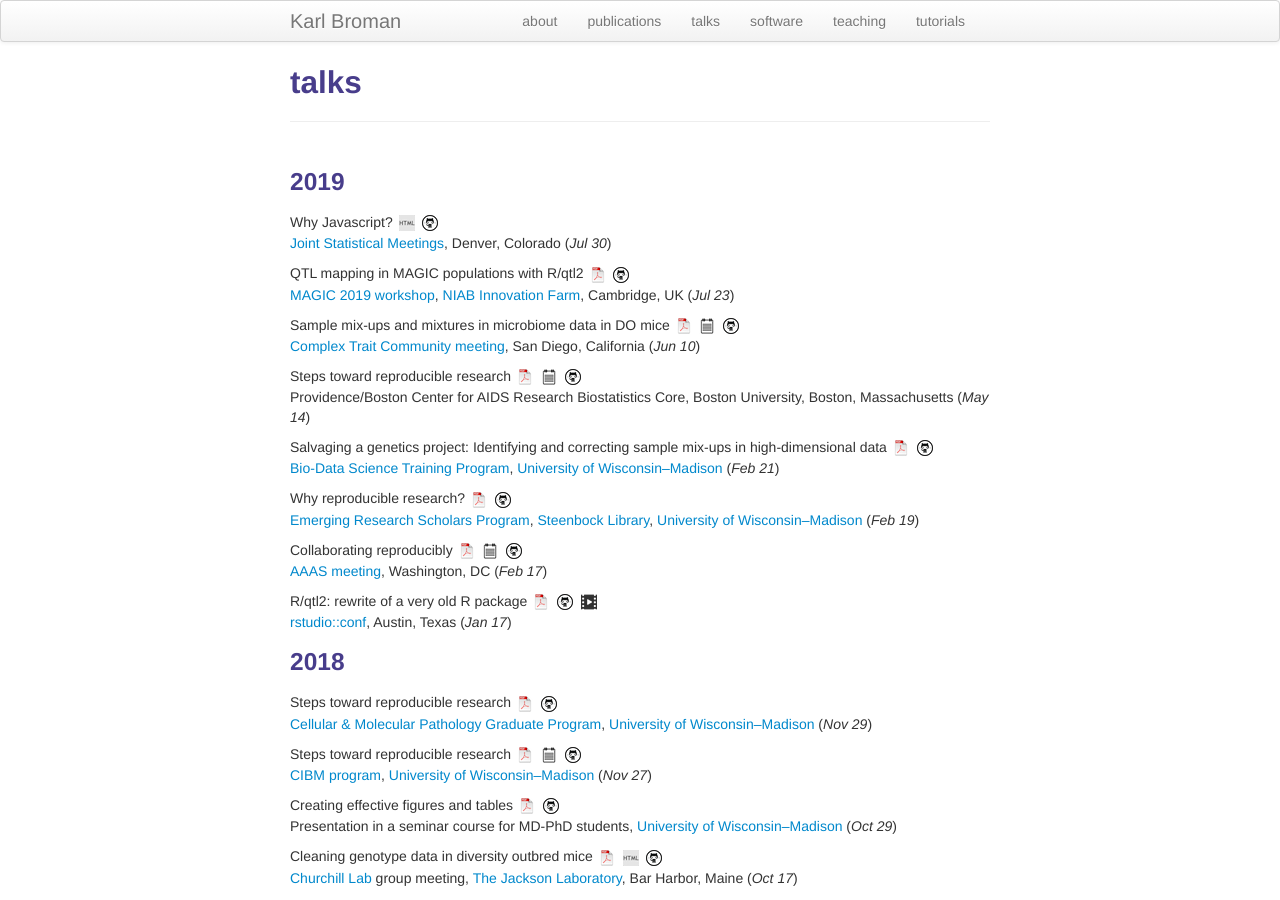
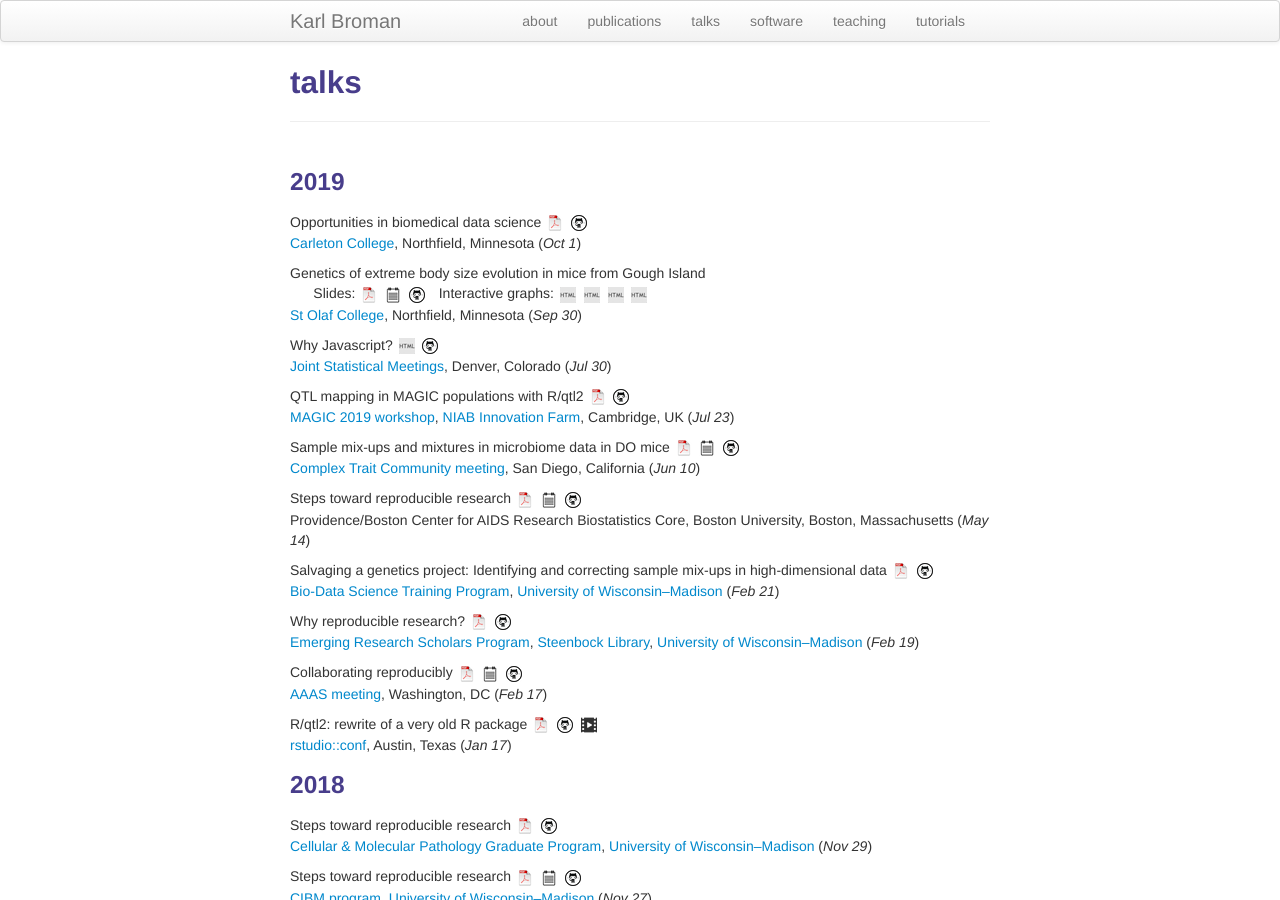
Before and after one commit to kbroman/kbroman.github.io, a Jekyll site: the page built from pages/talks.md, in a window 1280 px wide and 900 px high. Built offline with Jekyll 4.4.1, drawn with Linux system fonts in a browser that asks for light colours.

Commit message:
Add St Olaf and Carleton talks

```diff
--- a/pages/talks.md
+++ b/pages/talks.md
@@ -5,6 +5,23 @@ description: Karl Broman's talks
 ---
 
 ###  2019
+
+Opportunities in biomedical data science
+[![pdf](icons16/pdf-icon.png)](https://kbroman.org/Talk_Carleton2019/carleton2019.pdf)
+[![github](icons16/github-icon.png)](https://github.com/kbroman/Talk_Carleton2019)<br/>
+[Carleton College](https://www.carleton.edu), Northfield, Minnesota (_Oct 1_)
+
+Genetics of extreme body size evolution in mice from Gough Island<br/>
+&nbsp; &nbsp; &nbsp; Slides:
+[![pdf](icons16/pdf-icon.png)](https://www.biostat.wisc.edu/~kbroman/presentations/StOlaf2019/stolaf2019.pdf)
+[![handout](icons16/notes-icon.png)](https://www.biostat.wisc.edu/~kbroman/presentations/StOlaf2019/stolaf2019_withnotes.pdf)
+[![github](icons16/github-icon.png)](https://github.com/kbroman/Talk_StOlaf2019)
+&nbsp; Interactive graphs:
+[![body weight at 5 weeks](icons16/html-icon.png)](https://www.biostat.wisc.edu/~kbroman/presentations/StOlaf2019/lod_and_effect)
+[![permutation test](icons16/html-icon.png)](https://www.biostat.wisc.edu/~kbroman/presentations/StOlaf2019/perm_test)
+[![body weight](icons16/html-icon.png)](https://www.biostat.wisc.edu/~kbroman/presentations/StOlaf2019/iplot_bodyweight.html)
+[![growth rate](icons16/html-icon.png)](https://www.biostat.wisc.edu/~kbroman/presentations/StOlaf2019/iplot_deriv_bodyweight.html)<br/>
+[St Olaf College](https://stolaf.edu), Northfield, Minnesota (_Sep 30_)
 
 Why Javascript?
 [![html](icons16/html-icon.png)](https://kbroman.org/Talk_JSM2019)
```
